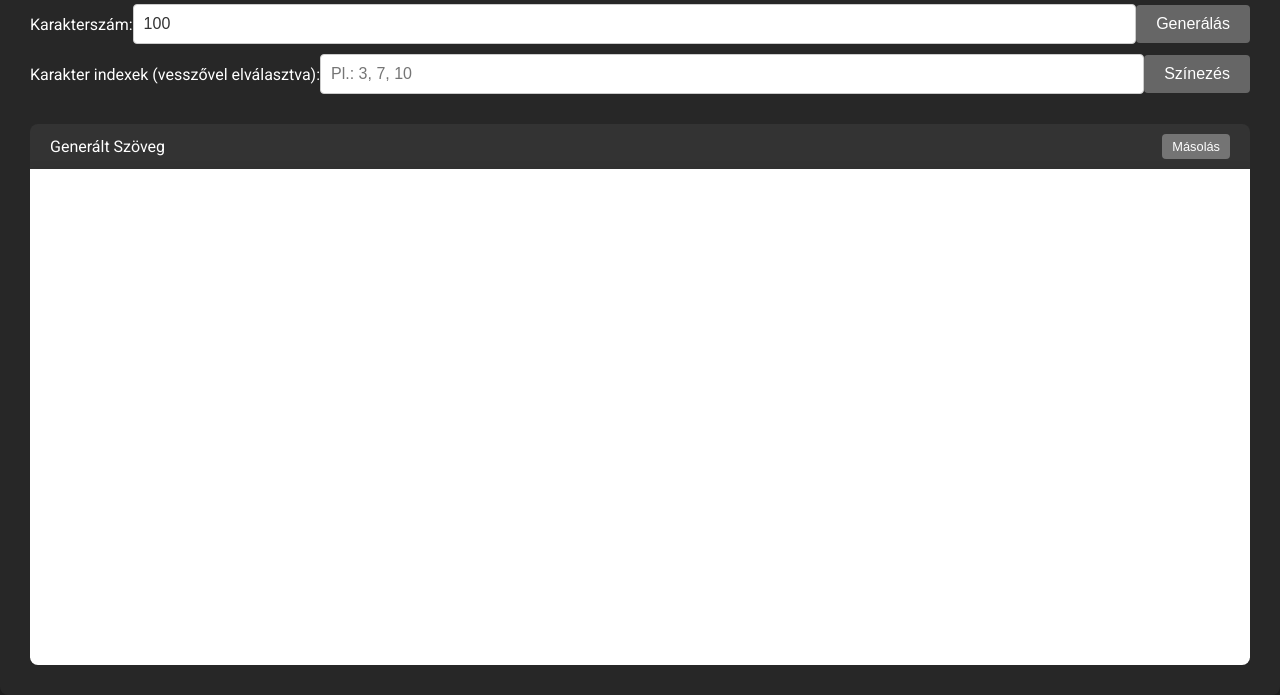
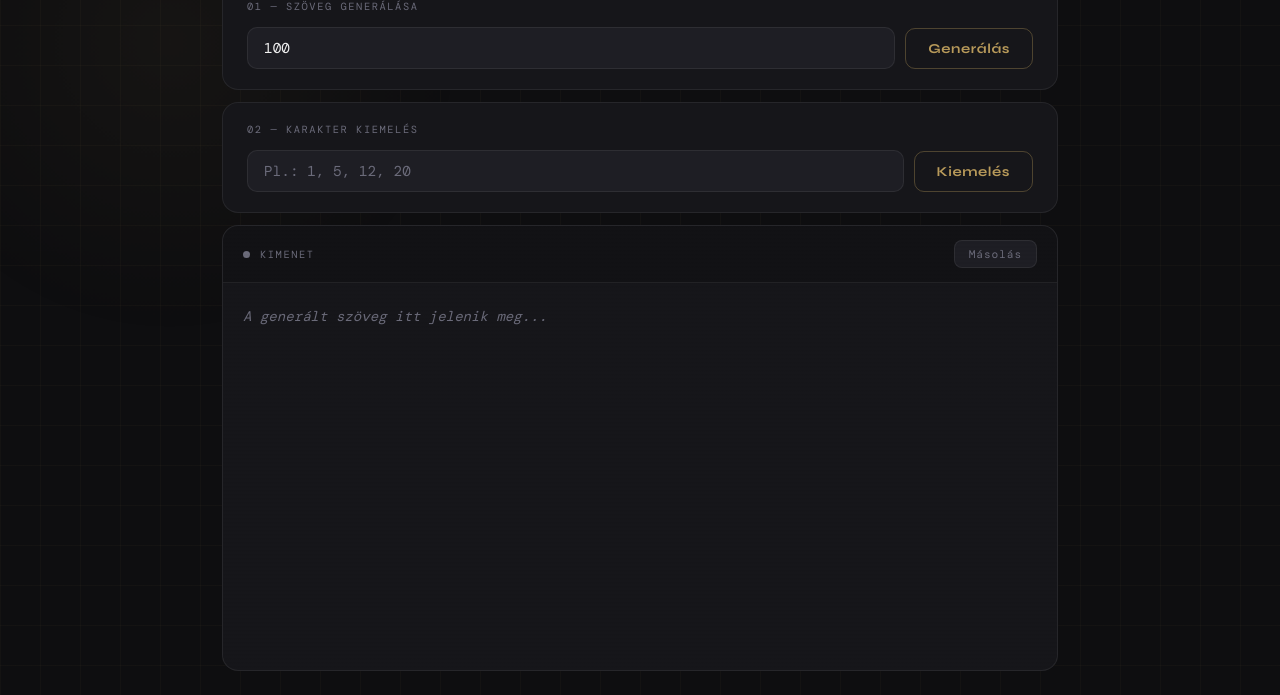
Before and after one commit to xattila5/randomgenerator.github.io, a plain HTML site: page index.html in a window 1280 px wide. Shown: the part 105-800 px from the top of the page. Drawn offline with nearby package versions, Linux system fonts and the light colour scheme.

Commit message:
Add files via upload
UI redesign with matte gold theme

```diff
--- a/index.html
+++ b/index.html
@@ -4,147 +4,59 @@
     <meta charset="UTF-8">
     <meta name="viewport" content="width=device-width, initial-scale=1.0">
     <title>Random Szöveg Generátor</title>
-    <link href="https://fonts.googleapis.com/css2?family=Roboto:wght@400;700&display=swap" rel="stylesheet">
-    <style>
- html, body {
-    font-family: 'Roboto', sans-serif;
-    background-color: #1f1f1f;
-    color: #ffffff;
-    margin: 0;
-    padding: 0;
-    height: 100%;
-    overflow: hidden;
-}
-
-.container {
-    background: #272727;
-    padding: 30px;
-    border-radius: 8px;
-    box-shadow: 0 0 10px rgba(0, 0, 0, 0.1);
-    text-align: center;
-    user-select: none;
-    display: flex;
-    flex-direction: column;
-    height: 100%;
-    box-sizing: border-box;
-    overflow: hidden;
-}
-
-h1 {
-    font-size: 2em;
-    color: #ffffff;
-    margin-bottom: 20px;
-    user-select: none;
-}
-
-.input-group {
-    display: flex;
-    align-items: center;
-    margin-bottom: 10px;
-    justify-content: space-between;
-}
-
-input {
-    padding: 10px;
-    font-size: 1em;
-    border: 1px solid #ccc;
-    border-radius: 4px;
-    background-color: #ffffff;
-    color: #333333;
-    flex-grow: 1;
-}
-
-button {
-    padding: 10px 20px;
-    font-size: 1em;
-    color: #ffffff;
-    background-color: #666666;
-    border: none;
-    border-radius: 4px;
-    cursor: pointer;
-}
-
-button:hover {
-    background-color: #888888;
-}
-
-#output-container-wrapper {
-    margin-top: 20px;
-    flex-grow: 1;
-    position: relative;
-    display: flex;
-    flex-direction: column;
-    overflow: hidden;
-}
-
-#output-header {
-    display: flex;
-    justify-content: space-between;
-    align-items: center;
-    background-color: #333333;
-    color: #ffffff;
-    padding: 10px 20px;
-    border-top-left-radius: 8px;
-    border-top-right-radius: 8px;
-    box-sizing: border-box;
-}
-
-#output-container {
-    background-color: #ffffff;
-    padding: 20px;
-    border-bottom-left-radius: 8px;
-    border-bottom-right-radius: 8px;
-    box-shadow: 0 0 10px rgba(0, 0, 0, 0.1);
-    color: #333333;
-    word-wrap: break-word;
-    word-break: break-all;
-    overflow-y: auto;
-    flex-grow: 1;
-}
-
-#randomText {
-    margin-top: 20px;
-}
-
-#copyButton {
-    padding: 5px 10px;
-    font-size: 0.8em;
-    color: #ffffff;
-    background-color: #747474;
-    border: none;
-    border-radius: 4px;
-    cursor: pointer;
-}
-
-#copyButton:hover {
-    background-color: #eeeeee;
-}
-
-    </style>
+    <link rel="preconnect" href="https://fonts.googleapis.com">
+    <link href="https://fonts.googleapis.com/css2?family=DM+Mono:wght@400;500&family=Syne:wght@400;600;700;800&display=swap" rel="stylesheet">
+    <link rel="stylesheet" href="styles.css">
 </head>
 <body>
-    <div class="container">
-        <h1>Random Szöveg Generátor</h1>
-        <div class="input-group">
-            <label for="karakterszam">Karakterszám:</label>
-            <input type="number" id="karakterszam" value="100">
-            <button onclick="displayRandomText()">Generálás</button>
-        </div>
-        <div class="input-group">
-            <label for="highlightIndex">Karakter indexek (vesszővel elválasztva):</label>
-            <input type="text" id="highlightIndex" placeholder="Pl.: 3, 7, 10">
-            <button onclick="highlightCharacters()">Színezés</button>
-        </div>
-        <div id="output-container-wrapper">
-            <div id="output-header">
-                <header>Generált Szöveg</header>
-                <button id="copyButton" onclick="copyToClipboard()">Másolás</button>
+    <div class="app">
+        <header>
+            <div class="logo-group">
+                <div class="logo-icon">
+                    <svg viewBox="0 0 18 18"><path d="M2 4h14v2H2zm0 4h10v2H2zm0 4h12v2H2z"/></svg>
+                </div>
+                <h1>Random Generator</h1>
             </div>
-            <div id="output-container">
-                <div id="randomText" class="generated-text-container"></div>
+            <span class="version-badge">v2.0</span>
+        </header>
+
+        <div class="main-grid">
+            <div class="card">
+                <div class="card-accent-line"></div>
+                <div class="card-label">01 — Szöveg generálása</div>
+                <div class="input-row">
+                    <input type="number" id="karakterszam" value="100" min="1" max="100000" placeholder="Karakterszám...">
+                    <button class="btn-primary" onclick="displayRandomText()"><span>Generálás</span></button>
+                </div>
+            </div>
+
+            <div class="card">
+                <div class="card-accent-line"></div>
+                <div class="card-label">02 — Karakter kiemelés</div>
+                <div class="input-row">
+                    <input type="text" id="highlightIndex" placeholder="Pl.: 1, 5, 12, 20">
+                    <button class="btn-secondary" onclick="highlightCharacters()"><span>Kiemelés</span></button>
+                </div>
+            </div>
+
+            <div class="output-card" id="outputCard">
+                <div class="output-header">
+                    <div class="output-title">
+                        <div class="status-dot" id="statusDot"></div>
+                        <span class="output-label">Kimenet</span>
+                    </div>
+                    <div class="output-actions">
+                        <span class="char-count" id="charCount"></span>
+                        <button class="btn-copy" id="copyButton" onclick="copyToClipboard()">Másolás</button>
+                    </div>
+                </div>
+                <div class="output-body">
+                    <div id="randomText"></div>
+                </div>
             </div>
         </div>
     </div>
+
     <script src="script.js"></script>
 </body>
 </html>
--- /dev/null
+++ b/styles.css
@@ -0,0 +1,414 @@
+*, *::before, *::after { box-sizing: border-box; margin: 0; padding: 0; }
+
+:root {
+    --bg: #0e0e10;
+    --surface: #16161a;
+    --surface2: #1e1e24;
+    --border: rgba(255,255,255,0.07);
+    --border-hover: rgba(255,255,255,0.18);
+    --accent: #b89a5a;
+    --accent-light: #d4b87a;
+    --accent-dark: #8a6e38;
+    --text: #f0f0f0;
+    --muted: #6b6b7a;
+    --glass: rgba(255,255,255,0.03);
+}
+
+/* ─── Base ─────────────────────────────────────────── */
+
+html, body {
+    height: 100%;
+    background: var(--bg);
+    color: var(--text);
+    font-family: 'Syne', sans-serif;
+    overflow: hidden;
+}
+
+/* ─── Background effects ────────────────────────────── */
+
+body::before {
+    content: '';
+    position: fixed;
+    inset: 0;
+    background-image:
+        linear-gradient(rgba(184,154,90,0.04) 1px, transparent 1px),
+        linear-gradient(90deg, rgba(184,154,90,0.04) 1px, transparent 1px);
+    background-size: 40px 40px;
+    animation: gridMove 20s linear infinite;
+    pointer-events: none;
+    z-index: 0;
+}
+
+body::after {
+    content: '';
+    position: fixed;
+    top: -200px;
+    left: -200px;
+    width: 600px;
+    height: 600px;
+    background: radial-gradient(circle, rgba(184,154,90,0.05) 0%, transparent 70%);
+    animation: orb1 15s ease-in-out infinite alternate;
+    pointer-events: none;
+    z-index: 0;
+}
+
+@keyframes gridMove { from { transform: translateY(0); } to { transform: translateY(40px); } }
+@keyframes orb1    { from { transform: translate(0, 0); } to { transform: translate(300px, 200px); } }
+
+/* ─── Layout ────────────────────────────────────────── */
+
+.app {
+    position: relative;
+    z-index: 1;
+    height: 100vh;
+    display: grid;
+    grid-template-rows: auto 1fr;
+    max-width: 900px;
+    margin: 0 auto;
+    padding: 28px 32px 24px;
+    gap: 20px;
+}
+
+.main-grid {
+    display: grid;
+    grid-template-rows: auto auto 1fr;
+    gap: 12px;
+    min-height: 0;
+}
+
+/* ─── Header ────────────────────────────────────────── */
+
+header {
+    display: flex;
+    align-items: center;
+    justify-content: space-between;
+}
+
+.logo-group {
+    display: flex;
+    align-items: center;
+    gap: 12px;
+}
+
+.logo-icon {
+    width: 36px;
+    height: 36px;
+    background: linear-gradient(135deg, var(--accent-light), var(--accent-dark));
+    border-radius: 8px;
+    display: flex;
+    align-items: center;
+    justify-content: center;
+}
+
+.logo-icon svg { width: 18px; height: 18px; fill: #0e0e10; }
+
+h1 {
+    font-size: 1.1rem;
+    font-weight: 700;
+    letter-spacing: 0.05em;
+    text-transform: uppercase;
+    color: var(--text);
+}
+
+.version-badge {
+    font-family: 'DM Mono', monospace;
+    font-size: 0.7rem;
+    padding: 3px 10px;
+    border: 1px solid var(--border);
+    border-radius: 100px;
+    color: var(--muted);
+    letter-spacing: 0.1em;
+}
+
+/* ─── Cards ─────────────────────────────────────────── */
+
+.card {
+    background: var(--surface);
+    border: 1px solid var(--border);
+    border-radius: 16px;
+    padding: 20px 24px;
+    position: relative;
+    overflow: hidden;
+    transition: border-color 0.3s;
+}
+
+.card::before {
+    content: '';
+    position: absolute;
+    inset: 0;
+    background: var(--glass);
+    border-radius: inherit;
+    opacity: 0;
+    transition: opacity 0.3s;
+}
+
+.card:hover { border-color: var(--border-hover); }
+.card:hover::before { opacity: 1; }
+
+.card-accent-line {
+    position: absolute;
+    top: 0; left: 24px; right: 24px;
+    height: 1px;
+    background: linear-gradient(90deg, transparent, var(--accent), var(--accent-light), transparent);
+    opacity: 0;
+    transition: opacity 0.4s;
+}
+
+.card:hover .card-accent-line { opacity: 1; }
+
+.card-label {
+    font-family: 'DM Mono', monospace;
+    font-size: 0.65rem;
+    letter-spacing: 0.15em;
+    text-transform: uppercase;
+    color: var(--muted);
+    margin-bottom: 14px;
+}
+
+/* ─── Inputs ────────────────────────────────────────── */
+
+.input-row {
+    display: flex;
+    gap: 10px;
+    align-items: center;
+}
+
+input[type="number"],
+input[type="text"] {
+    flex: 1;
+    background: var(--surface2);
+    border: 1px solid var(--border);
+    border-radius: 10px;
+    padding: 11px 16px;
+    font-family: 'DM Mono', monospace;
+    font-size: 0.9rem;
+    color: var(--text);
+    outline: none;
+    transition: border-color 0.2s, box-shadow 0.2s;
+}
+
+input:focus {
+    border-color: rgba(184,154,90,0.4);
+    box-shadow: 0 0 0 3px rgba(184,154,90,0.08);
+}
+
+input::placeholder { color: var(--muted); }
+
+/* ─── Buttons ───────────────────────────────────────── */
+
+.btn-primary,
+.btn-secondary {
+    position: relative;
+    overflow: hidden;
+    color: var(--accent);
+    background: transparent;
+    border: 1px solid rgba(184,154,90,0.35);
+    border-radius: 10px;
+    padding: 11px 22px;
+    font-family: 'Syne', sans-serif;
+    font-size: 0.85rem;
+    font-weight: 700;
+    letter-spacing: 0.04em;
+    cursor: pointer;
+    white-space: nowrap;
+    transition: color 0.45s ease, border-color 0.45s ease, transform 0.15s;
+}
+
+.btn-primary::before,
+.btn-secondary::before {
+    content: '';
+    position: absolute;
+    inset: 0;
+    background: linear-gradient(90deg, var(--accent-dark), var(--accent), var(--accent-light));
+    transform: translateX(-101%);
+    transition: transform 0.45s cubic-bezier(0.4, 0, 0.2, 1);
+    z-index: 0;
+}
+
+.btn-primary span,
+.btn-secondary span {
+    position: relative;
+    z-index: 1;
+}
+
+.btn-primary:hover::before,
+.btn-secondary:hover::before { transform: translateX(0); }
+
+.btn-primary:hover,
+.btn-secondary:hover {
+    color: #0e0e10;
+    border-color: var(--accent);
+    transform: translateY(-1px);
+}
+
+.btn-primary:active,
+.btn-secondary:active { transform: translateY(0); }
+
+.btn-copy {
+    background: var(--surface2);
+    border: 1px solid var(--border);
+    border-radius: 8px;
+    padding: 6px 14px;
+    font-family: 'DM Mono', monospace;
+    font-size: 0.7rem;
+    color: var(--muted);
+    cursor: pointer;
+    letter-spacing: 0.08em;
+    transition: all 0.2s;
+}
+
+.btn-copy:hover { border-color: var(--border-hover); color: var(--text); }
+
+.btn-copy.copied {
+    border-color: rgba(184,154,90,0.5);
+    color: var(--accent-light);
+    background: rgba(184,154,90,0.08);
+}
+
+/* ─── Output card ───────────────────────────────────── */
+
+.output-card {
+    background: var(--surface);
+    border: 1px solid var(--border);
+    border-radius: 16px;
+    display: flex;
+    flex-direction: column;
+    min-height: 0;
+    overflow: hidden;
+    position: relative;
+    transition: border-color 0.3s;
+}
+
+.output-card:hover { border-color: var(--border-hover); }
+
+.output-card::after {
+    content: '';
+    position: absolute;
+    inset: 0;
+    background: repeating-linear-gradient(
+        0deg,
+        transparent,
+        transparent 2px,
+        rgba(0,0,0,0.03) 2px,
+        rgba(0,0,0,0.03) 4px
+    );
+    pointer-events: none;
+    border-radius: inherit;
+}
+
+.output-header {
+    display: flex;
+    align-items: center;
+    justify-content: space-between;
+    padding: 14px 20px;
+    border-bottom: 1px solid var(--border);
+    flex-shrink: 0;
+    background: rgba(0,0,0,0.2);
+}
+
+.output-title {
+    display: flex;
+    align-items: center;
+    gap: 10px;
+}
+
+.output-label {
+    font-family: 'DM Mono', monospace;
+    font-size: 0.65rem;
+    letter-spacing: 0.15em;
+    text-transform: uppercase;
+    color: var(--muted);
+}
+
+.output-actions {
+    display: flex;
+    align-items: center;
+    gap: 12px;
+}
+
+.output-body {
+    flex: 1;
+    overflow-y: auto;
+    padding: 20px;
+    scrollbar-width: thin;
+    scrollbar-color: var(--surface2) transparent;
+}
+
+.output-body::-webkit-scrollbar       { width: 4px; }
+.output-body::-webkit-scrollbar-track { background: transparent; }
+.output-body::-webkit-scrollbar-thumb { background: var(--surface2); border-radius: 2px; }
+
+/* ─── Status dot ────────────────────────────────────── */
+
+.status-dot {
+    width: 7px;
+    height: 7px;
+    border-radius: 50%;
+    background: var(--muted);
+    transition: background 0.3s, box-shadow 0.3s;
+}
+
+.status-dot.active {
+    background: var(--accent);
+    box-shadow: 0 0 6px rgba(184,154,90,0.5);
+    animation: blink 2s ease-in-out infinite;
+}
+
+@keyframes blink {
+    0%, 100% { opacity: 1; }
+    50%       { opacity: 0.4; }
+}
+
+/* ─── Text output ───────────────────────────────────── */
+
+.char-count {
+    font-family: 'DM Mono', monospace;
+    font-size: 0.7rem;
+    color: var(--muted);
+    letter-spacing: 0.05em;
+}
+
+.char-count span {
+    color: var(--accent-light);
+    font-weight: 500;
+}
+
+#randomText {
+    font-family: 'DM Mono', monospace;
+    font-size: 0.88rem;
+    line-height: 1.9;
+    color: var(--text);
+    word-break: break-all;
+    min-height: 60px;
+}
+
+#randomText:empty::before {
+    content: 'A generált szöveg itt jelenik meg...';
+    color: var(--muted);
+    font-style: italic;
+}
+
+.highlight-char {
+    background: rgba(184,154,90,0.2);
+    color: var(--accent-light);
+    border-radius: 3px;
+    padding: 0 1px;
+    font-weight: 500;
+    border-bottom: 1px solid rgba(184,154,90,0.5);
+}
+
+/* ─── Loading shimmer ───────────────────────────────── */
+
+@keyframes shimmer {
+    0%   { background-position: -400px 0; }
+    100% { background-position:  400px 0; }
+}
+
+.generating #randomText {
+    background: linear-gradient(90deg, var(--surface2) 25%, var(--surface) 50%, var(--surface2) 75%);
+    background-size: 400px 100%;
+    animation: shimmer 1.2s infinite;
+    border-radius: 6px;
+    min-height: 80px;
+    color: transparent;
+}
```
